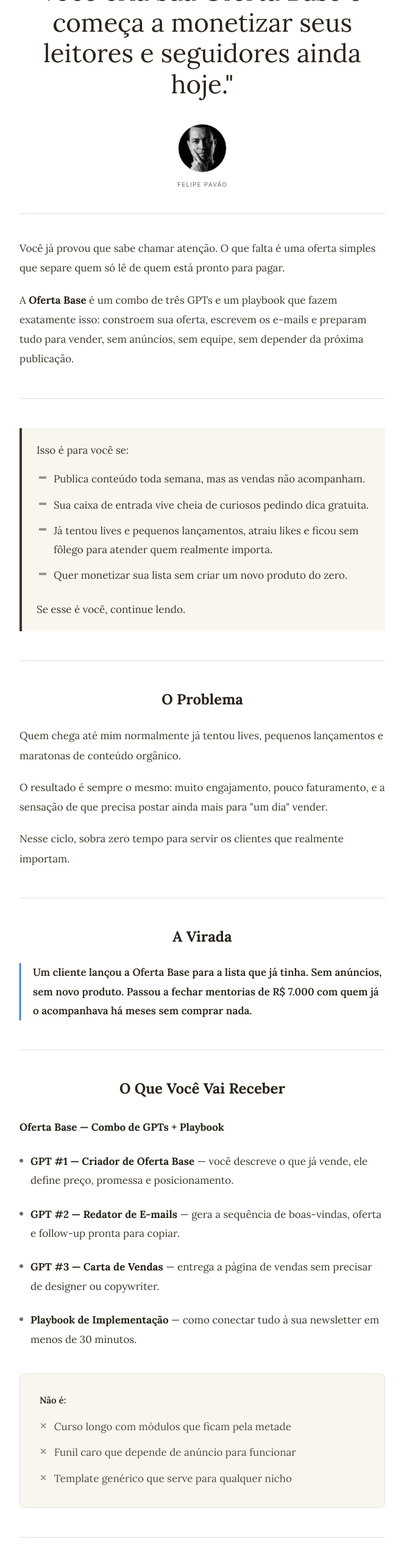
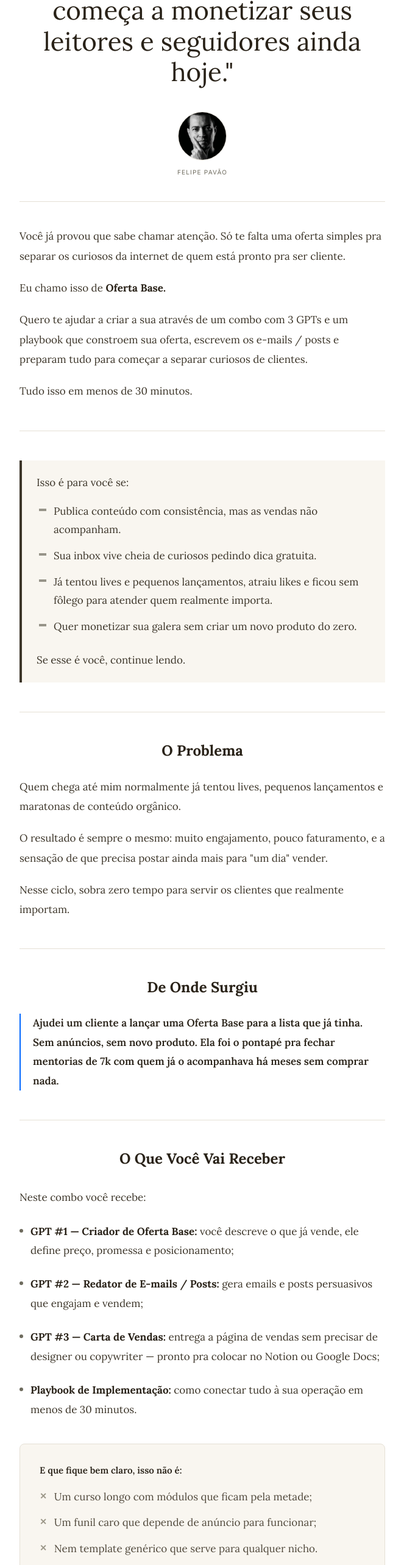
Before and after one commit to felipepavao/felipepavao, a React (Vite) app: page / in a window 1280 px wide. Shown: the part 234-2800 px from the top of the page at 61% size, without its empty margins (308-971 px from the left). Built offline with nearby package versions, Linux system fonts and the light colour scheme.

Commit message:
Update copy: adjusted messaging, R$49 -> R$97, rename sections

```diff
--- a/src/pages/HomePage.jsx
+++ b/src/pages/HomePage.jsx
@@ -15,14 +15,13 @@ export default function HomePage() {
       {/* ── EYEBROW + H1 ── */}
       <header>
         <p className="font-sans text-[13px] font-semibold uppercase tracking-[0.12em] sm:tracking-[0.22em] text-ink-900 border-t border-b border-ink-300 py-3 text-center mb-8">
-          Para Experts, Consultores, Mentores e Creators que já têm audiência
+          Para Experts, Consultores e Mentores
         </p>
 
         <h1 className="font-body text-[28px] sm:text-[42px] font-normal leading-[1.2] text-ink-900 text-center">
           "Em menos de 30 minutos você cria sua Oferta Base e começa a monetizar seus leitores e seguidores ainda hoje."
         </h1>
 
-        {/* Foto + assinatura */}
         <div className="mt-10 flex justify-center">
           <div className="flex flex-col items-center gap-3">
             <img
@@ -42,15 +41,18 @@ export default function HomePage() {
       {/* ── ABERTURA ── */}
       <div className="space-y-5 font-body text-[17px] leading-[1.9] text-ink-800">
         <p>
-          Você já provou que sabe chamar atenção. O que falta é uma oferta simples
-          que separe quem só lê de quem está pronto para pagar.
+          Você já provou que sabe chamar atenção. Só te falta uma oferta simples pra
+          separar os curiosos da internet de quem está pronto pra ser cliente.
         </p>
         <p>
-          A <strong className="text-ink-900">Oferta Base</strong> é um combo de três
-          GPTs e um playbook que fazem exatamente isso: constroem sua oferta, escrevem
-          os e-mails e preparam tudo para vender, sem anúncios, sem equipe, sem
-          depender da próxima publicação.
+          Eu chamo isso de <strong className="text-ink-900">Oferta Base.</strong>
         </p>
+        <p>
+          Quero te ajudar a criar a sua através de um combo com 3 GPTs e um playbook
+          que constroem sua oferta, escrevem os e-mails / posts e preparam tudo para
+          começar a separar curiosos de clientes.
+        </p>
+        <p>Tudo isso em menos de 30 minutos.</p>
       </div>
 
       <hr className="my-8 sm:my-12 border-ink-200" />
@@ -62,10 +64,10 @@ export default function HomePage() {
         </p>
         <ul className="space-y-3 pl-1">
           {[
-            'Publica conteúdo toda semana, mas as vendas não acompanham.',
-            'Sua caixa de entrada vive cheia de curiosos pedindo dica gratuita.',
+            'Publica conteúdo com consistência, mas as vendas não acompanham.',
+            'Sua inbox vive cheia de curiosos pedindo dica gratuita.',
             'Já tentou lives e pequenos lançamentos, atraiu likes e ficou sem fôlego para atender quem realmente importa.',
-            'Quer monetizar sua lista sem criar um novo produto do zero.',
+            'Quer monetizar sua galera sem criar um novo produto do zero.',
           ].map((item) => (
             <li key={item} className="flex items-start gap-3 font-body text-[17px] leading-[1.8] text-ink-800">
               <span className="mt-[11px] h-1 w-3 shrink-0 bg-ink-600/70" />
@@ -101,15 +103,15 @@ export default function HomePage() {
 
       <hr className="my-8 sm:my-12 border-ink-200" />
 
-      {/* ── A VIRADA ── */}
+      {/* ── DE ONDE SURGIU ── */}
       <h2 className="font-body text-xl md:text-2xl font-bold leading-tight text-ink-900 mb-7 text-center">
-        A Virada
+        De Onde Surgiu
       </h2>
 
       <blockquote className="border-l-2 border-brand-600 pl-5 font-body text-[17px] font-semibold leading-[1.85] text-ink-900">
-        Um cliente lançou a Oferta Base para a lista que já tinha. Sem anúncios, sem
-        novo produto. Passou a fechar mentorias de R$ 7.000 com quem já o acompanhava
-        há meses sem comprar nada.
+        Ajudei um cliente a lançar uma Oferta Base para a lista que já tinha. Sem
+        anúncios, sem novo produto. Ela foi o pontapé pra fechar mentorias de 7k com
+        quem já o acompanhava há meses sem comprar nada.
       </blockquote>
 
       <hr className="my-8 sm:my-12 border-ink-200" />
@@ -120,20 +122,20 @@ export default function HomePage() {
       </h2>
 
       <p className="font-body text-[17px] leading-[1.9] text-ink-800 mb-6">
-        <strong className="text-ink-900">Oferta Base — Combo de GPTs + Playbook</strong>
+        Neste combo você recebe:
       </p>
 
       <ul className="space-y-6 mb-10">
         {[
-          ['GPT #1 — Criador de Oferta Base', 'você descreve o que já vende, ele define preço, promessa e posicionamento.'],
-          ['GPT #2 — Redator de E-mails', 'gera a sequência de boas-vindas, oferta e follow-up pronta para copiar.'],
-          ['GPT #3 — Carta de Vendas', 'entrega a página de vendas sem precisar de designer ou copywriter.'],
-          ['Playbook de Implementação', 'como conectar tudo à sua newsletter em menos de 30 minutos.'],
+          ['GPT #1 — Criador de Oferta Base', 'você descreve o que já vende, ele define preço, promessa e posicionamento;'],
+          ['GPT #2 — Redator de E-mails / Posts', 'gera emails e posts persuasivos que engajam e vendem;'],
+          ['GPT #3 — Carta de Vendas', 'entrega a página de vendas sem precisar de designer ou copywriter — pronto pra colocar no Notion ou Google Docs;'],
+          ['Playbook de Implementação', 'como conectar tudo à sua operação em menos de 30 minutos.'],
         ].map(([title, desc]) => (
           <li key={title} className="flex items-start gap-3">
             <span className="mt-[11px] h-1.5 w-1.5 shrink-0 rounded-full bg-ink-600" />
             <span className="font-body text-[17px] leading-[1.85] text-ink-800">
-              <strong className="text-ink-900">{title}</strong> — {desc}
+              <strong className="text-ink-900">{title}:</strong> {desc}
             </span>
           </li>
         ))}
@@ -141,12 +143,14 @@ export default function HomePage() {
 
       {/* Não é */}
       <div className="rounded-lg border border-ink-200 bg-ink-50 p-6 md:p-8 space-y-4">
-        <p className="font-body text-[15px] font-semibold text-ink-900">Não é:</p>
+        <p className="font-body text-[15px] font-semibold text-ink-900">
+          E que fique bem claro, isso não é:
+        </p>
         <ul className="space-y-3">
           {[
-            'Curso longo com módulos que ficam pela metade',
-            'Funil caro que depende de anúncio para funcionar',
-            'Template genérico que serve para qualquer nicho',
+            'Um curso longo com módulos que ficam pela metade;',
+            'Um funil caro que depende de anúncio para funcionar;',
+            'Nem template genérico que serve para qualquer nicho.',
           ].map((item) => (
             <li key={item} className="flex items-start gap-3 font-body text-[17px] leading-[1.8] text-ink-700">
               <span className="mt-1 shrink-0 font-sans text-sm font-semibold text-ink-400">✕</span>
@@ -158,24 +162,24 @@ export default function HomePage() {
 
       <hr className="my-8 sm:my-12 border-ink-200" />
 
-      {/* ── O QUE VOCÊ SAI COM ISSO ── */}
+      {/* ── MEU COMBO VAI TE AJUDAR A ── */}
       <h2 className="font-body text-xl md:text-2xl font-bold leading-tight text-ink-900 mb-8 text-center">
-        O Que Você Sai Com Isso
+        Meu Combo Vai Te Ajudar a:
       </h2>
 
       <ul className="space-y-6">
         {[
-          ['Oferta definida em uma sessão', 'preço, promessa, posicionamento. O GPT faz as perguntas, você responde, ele entrega.'],
-          ['Sequência de e-mails escrita', 'pronta para ativar na sua plataforma de newsletter.'],
-          ['Carta de vendas no ar', 'sem página cara, sem design complexo.'],
-          ['Lista segmentada', 'a automação separa curiosos de compradores no primeiro clique.'],
-          ['Tempo de volta', 'menos energia nutrindo seguidores, mais atenção para quem já pagou.'],
+          ['Oferta definida em uma sessão', 'preço, promessa, posicionamento. O GPT faz as perguntas, você responde, ele entrega;'],
+          ['Sequência de e-mails/posts escrita', 'pronta para publicar;'],
+          ['Carta de vendas no ar', 'sem página cara, sem design complexo;'],
+          ['Lista segmentada', 'a Oferta Base separa curiosos de compradores;'],
+          ['Tempo de volta', 'menos energia nutrindo seguidores, mais atenção para quem já pagou;'],
           ['Escada aberta', 'quem compra a Oferta Base chega nas suas ofertas maiores com menos fricção.'],
         ].map(([title, desc]) => (
           <li key={title} className="flex items-start gap-3">
             <span className="mt-[11px] h-1.5 w-1.5 shrink-0 rounded-full bg-ink-600" />
             <span className="font-body text-[17px] leading-[1.85] text-ink-800">
-              <strong className="text-ink-900">{title}</strong> — {desc}
+              <strong className="text-ink-900">{title}:</strong> {desc}
             </span>
           </li>
         ))}
@@ -190,9 +194,9 @@ export default function HomePage() {
 
       <div className="space-y-5 font-body text-[17px] leading-[1.9] text-ink-800">
         <p>
-          Experts, consultores, mentores e creators que já têm audiência, já têm
-          resultados para mostrar, mas ainda dependem de um novo lançamento a cada
-          mês para gerar caixa.
+          Experts, consultores e mentores que já têm audiência, já têm resultados
+          para mostrar, mas ainda dependem de um novo lançamento a cada mês para
+          gerar caixa.
         </p>
         <p>
           Não é para quem está construindo audiência do zero ou procura mais uma
@@ -218,15 +222,15 @@ export default function HomePage() {
         </p>
         <ul className="space-y-4 pl-1">
           {[
-            ['Sua lista começa a trabalhar por você', 'cada novo leitor entra numa sequência que apresenta a oferta sem precisar que você esteja online.'],
-            ['Você identifica compradores reais', 'quem clica e compra sinaliza que está pronto para subir na escada.'],
-            ['Você para de criar conteúdo para vender', 'o conteúdo continua, mas a venda acontece pelo sistema, não pelo post do dia.'],
-            ['Suas ofertas maiores fecham mais fácil', 'quem já pagou R$ 49 tem menos resistência para pagar R$ 2.000.'],
+            ['Sua lista começa a trabalhar por você', 'cada novo leitor entra numa sequência que apresenta a oferta sem precisar que você esteja online;'],
+            ['Você identifica compradores reais', 'quem clica e compra sinaliza que está pronto para subir na escada;'],
+            ['Você para de criar conteúdo para vender', 'o conteúdo continua, mas a venda acontece pelo sistema, não pelo post do dia;'],
+            ['Suas ofertas maiores fecham mais fácil', 'quem já pagou alguma coisa tem menos resistência para pagar tickets como 1k, 2k e até 10k.'],
           ].map(([title, desc]) => (
             <li key={title} className="flex items-start gap-3 font-body text-[17px] leading-[1.85] text-ink-800">
               <span className="mt-[11px] h-1.5 w-1.5 shrink-0 rounded-full bg-ink-600" />
               <span>
-                <strong className="text-ink-900">{title}</strong> — {desc}
+                <strong className="text-ink-900">{title}:</strong> {desc}
               </span>
             </li>
           ))}
@@ -256,11 +260,11 @@ export default function HomePage() {
         </ul>
 
         <div className="border-t border-ink-700/60 pt-8 text-center">
-          <p className="font-sans text-[10px] uppercase tracking-[0.2em] text-ink-500 mb-3">
-            Tudo isso por
+          <p className="font-sans text-[10px] uppercase tracking-[0.2em] text-ink-500 mb-1">
+            Preço de estreia
           </p>
           <p className="font-body text-[76px] md:text-[92px] font-bold leading-none text-ink-50">
-            R$ 49
+            R$ 97
           </p>
           <p className="font-sans text-[10px] uppercase tracking-[0.18em] text-ink-500 mt-3 mb-8">
             Acesso imediato · Tudo digital
@@ -270,7 +274,7 @@ export default function HomePage() {
             href={BUY_URL}
             className="inline-flex w-full justify-center sm:w-auto items-center gap-2 bg-green-500 border border-green-500 px-10 py-4 text-[13px] font-sans font-semibold uppercase tracking-[0.14em] text-white hover:bg-green-600 transition-colors focus-visible:outline-none focus-visible:ring-2 focus-visible:ring-ink-50 focus-visible:ring-offset-2 focus-visible:ring-offset-ink-900"
           >
-            Compre Aqui
+            Compre e tenha acesso imediato
             <svg className="h-4 w-4" viewBox="0 0 24 24" fill="none" stroke="currentColor" strokeWidth="2" strokeLinecap="round" strokeLinejoin="round" aria-hidden="true">
               <path d="M5 12h14M13 5l7 7-7 7" />
             </svg>
@@ -284,19 +288,22 @@ export default function HomePage() {
 
       <hr className="my-8 sm:my-12 border-ink-200" />
 
-      {/* ── POR QUE R$ 49? ── */}
+      {/* ── POR QUE APENAS R$ 97? ── */}
       <h2 className="font-body text-xl md:text-2xl font-bold leading-tight text-ink-900 mb-7 text-center">
-        Por que R$ 49?
+        Por que apenas R$ 97?
       </h2>
 
       <div className="space-y-5 font-body text-[17px] leading-[1.9] text-ink-800">
-        <p>Porque prefiro que você implemente antes de qualquer decisão maior.</p>
+        <p>
+          Porque comigo você tem grandes resultados antes de investir muito. E claro,
+          isso me ajuda a vender meus produtos de maior ticket.
+        </p>
         <p>
           Quem aplica e vê resultado tende a querer avançar para a consultoria. Quem
           não aplica, tudo bem também.
         </p>
         <p>
-          R$ 49 é o preço justo para demonstrar o método sem pedir que você aposte
+          R$ 97 é o preço justo para demonstrar o método sem pedir que você aposte
           alto antes de ver funcionar.
         </p>
       </div>
@@ -306,7 +313,7 @@ export default function HomePage() {
           href={BUY_URL}
           className="inline-flex w-full justify-center sm:w-auto items-center gap-2 bg-green-600 border border-green-600 px-8 py-4 text-[13px] font-sans font-medium uppercase tracking-[0.12em] text-white hover:bg-green-700 transition-colors"
         >
-          Compre Aqui — R$ 49
+          Compre Aqui
           <svg className="h-4 w-4" viewBox="0 0 24 24" fill="none" stroke="currentColor" strokeWidth="1.5" strokeLinecap="round" strokeLinejoin="round" aria-hidden="true">
             <path d="M5 12h14M13 5l7 7-7 7" />
           </svg>
@@ -319,10 +326,10 @@ export default function HomePage() {
       <div className="space-y-5 font-body text-[17px] leading-[1.9] text-ink-800 rounded-lg border border-ink-200 bg-gray-50 p-6 md:p-8">
         <p>
           <strong className="text-ink-900">P.S.</strong> Se você pulou direto para o
-          final: a Oferta Base é um combo de três GPTs e um playbook que criam sua
-          oferta, escrevem os e-mails e montam a carta de vendas em menos de 30
-          minutos. Custa R$ 49. Se não gostar, devolvo tudo e você fica com o
-          material.{' '}
+          final: a Oferta Base é a minha solução para que você filtre clientes de
+          curiosos. Um combo de três GPTs e um playbook que criam sua oferta, escrevem
+          os e-mails e montam a carta de vendas em menos de 30 minutos. Custa apenas
+          R$ 97. Se não gostar, devolvo tudo e você fica com o material.{' '}
           <a href={BUY_URL} className="text-brand-700 underline underline-offset-2 hover:text-brand-600 transition-colors">
             Clique aqui e comece hoje.
           </a>
```
